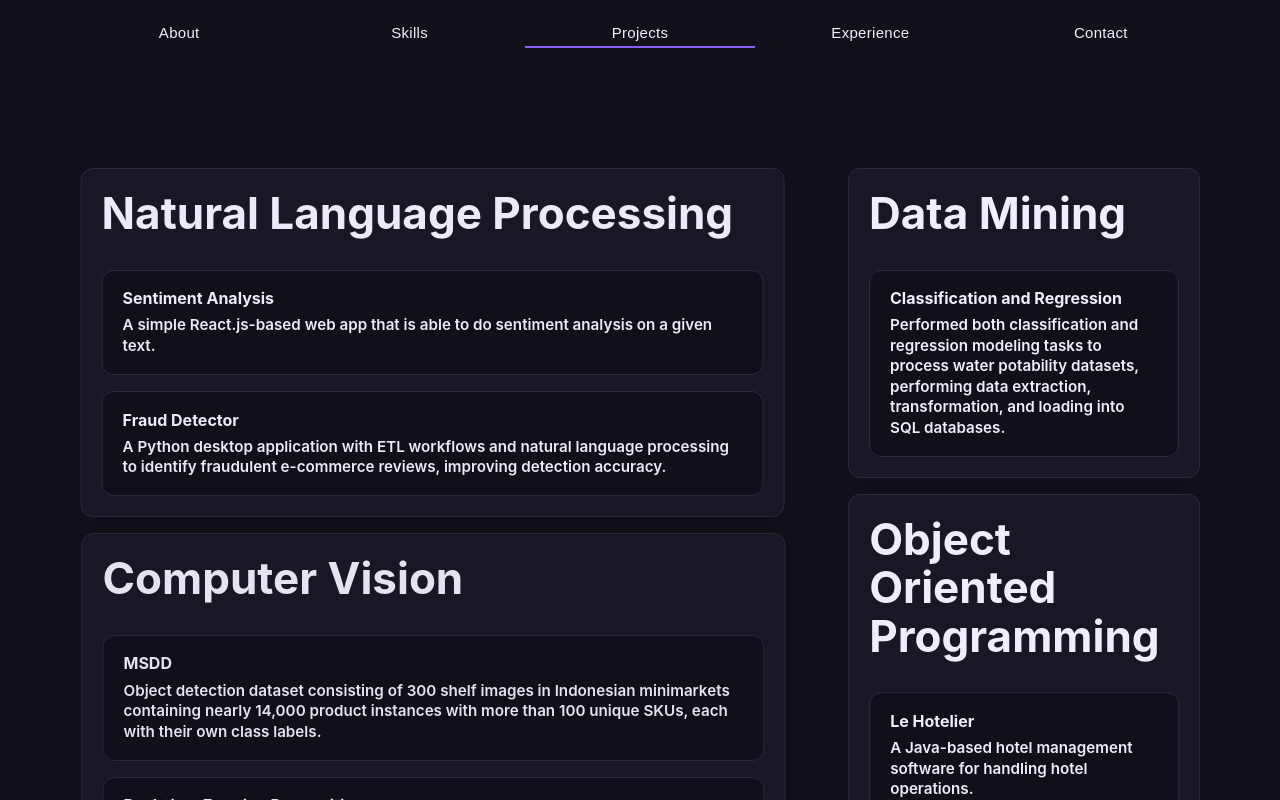
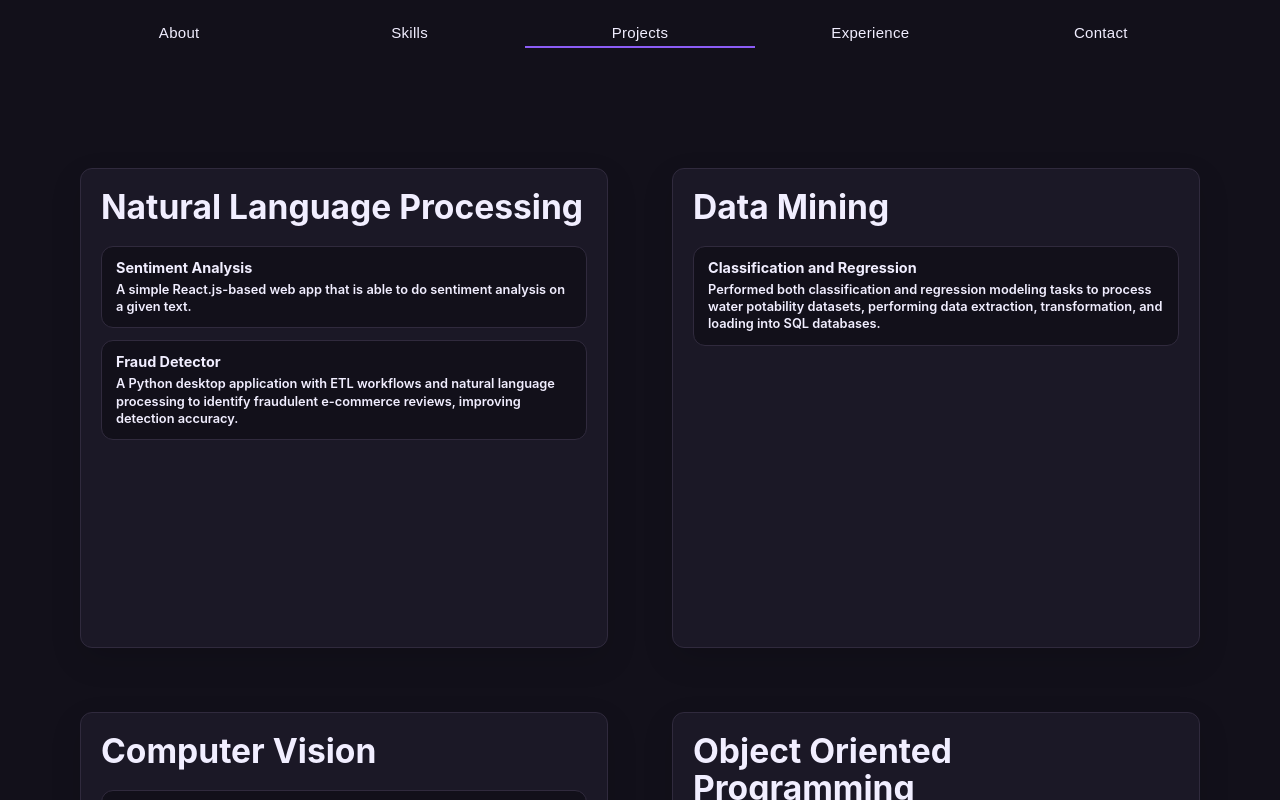
Before and after one commit to Tekn-drive/Portfolio, a React app: page / in a window 1280 px wide. Both pictures are taken after a click on the button "Projects". Shown: the top 800 px of the page. Built offline with nearby package versions, Linux system fonts and the light colour scheme; the HTML template or start-up script is replaced by a standard one.

Commit message:
Revamped Projects Section

```diff
--- a/src/App.css
+++ b/src/App.css
@@ -182,7 +182,9 @@
 
 .projects-content {
   display: grid;
-  grid-template-columns: minmax(0, 1.5fr) minmax(15rem, 0.75fr);
+  grid-template-columns: repeat(2, minmax(0, 1fr));
+  grid-template-rows: repeat(2, minmax(30rem, 1fr));
+  grid-auto-flow: column;
   align-items: start;
   gap: clamp(1.5rem, 5vw, 5rem);
   width: min(100%, 70rem);
@@ -190,8 +192,7 @@
   text-align: left;
 }
 
-.projects-content > .project-categories:first-child { order: 2; }
-.projects-content > .project-categories:last-child { order: 1; }
+.project-categories { display: contents; }
 
 .project-details {
   padding: clamp(1.5rem, 3vw, 2.5rem);
@@ -213,14 +214,14 @@
 .project-details h2 {
   margin: 0;
   color: var(--text);
-  font-size: clamp(1.75rem, 4vw, 2.75rem);
+  font-size: clamp(1.5rem, 3vw, 2.1rem);
   line-height: 1.1;
 }
 
 .project-list {
   display: grid;
-  gap: 1rem;
-  margin-top: 2rem;
+  gap: 0.75rem;
+  margin-top: 1.25rem;
 }
 
 .project-list a {
@@ -229,7 +230,7 @@
 }
 
 .project-item {
-  padding: 1.1rem 1.25rem;
+  padding: 0.75rem 0.875rem;
   border: 1px solid var(--border);
   border-radius: 0.75rem;
   background: var(--background);
@@ -240,30 +241,44 @@
 }
 
 .project-item h3 {
-  margin: 0 0 0.45rem;
+  margin: 0 0 0.3rem;
   color: var(--text);
-  font-size: 1rem;
+  font-size: 0.9rem;
 }
 
 .project-item p {
   color: var(--muted-text);
-  font-size: 0.95rem;
-  line-height: 1.6;
-}
-
-.project-categories {
-  display: grid;
-  gap: 1rem;
+  font-size: 0.8rem;
+  line-height: 1.45;
 }
 
 .project-category-card {
+  width: 100%;
+  height: 30rem;
+  overflow: hidden;
   padding: 1.25rem;
   border: 1px solid var(--border);
   border-radius: 0.75rem;
   background: var(--surface);
   box-shadow: 0 0.75rem 2rem rgba(0, 0, 0, 0.12);
-  animation: reveal-project-card 3s var(--card-delay) cubic-bezier(0.22, 1, 0.36, 1) both;
+  animation-duration: 700ms;
+  animation-delay: var(--card-delay);
+  animation-fill-mode: both;
+  animation-timing-function: cubic-bezier(0.22, 1, 0.36, 1);
 }
+
+.project-card-left {
+  animation-name: reveal-project-card-left;
+}
+
+.project-card-right {
+  animation-name: reveal-project-card-right;
+}
+
+.project-card-nlp { order: 1; }
+.project-card-cv { order: 2; }
+.project-card-data { order: 3; }
+.project-card-oop { order: 4; }
 
 .project-category-card p {
   color: var(--text);
@@ -308,7 +323,13 @@
 
   .projects-content {
     grid-template-columns: 1fr;
+    grid-template-rows: none;
+    grid-auto-flow: row;
     max-width: 30rem;
+  }
+
+  .project-category-card {
+    height: 34rem;
   }
 
   .hard-skills-list {
@@ -329,7 +350,12 @@
   to { opacity: 1; transform: translateX(0); }
 }
 
-@keyframes reveal-project-card {
+@keyframes reveal-project-card-left {
+  from { opacity: 0; transform: translateX(-2rem); }
+  to { opacity: 1; transform: translateX(0); }
+}
+
+@keyframes reveal-project-card-right {
   from { opacity: 0; transform: translateX(2rem); }
   to { opacity: 1; transform: translateX(0); }
 }
--- a/src/components/ProjectsSection.jsx
+++ b/src/components/ProjectsSection.jsx
@@ -4,7 +4,7 @@ export default function ProjectsSection() {
     return (
         <div className="projects-content">
             <section className="project-categories" aria-label="Project categories">
-                <article className="project-category-card project-details" style={{ '--card-delay': '320ms' }}>
+                <article className="project-category-card project-details project-card-right project-card-data" style={{ '--card-delay': '1400ms' }}>
                     <h2>Data Mining</h2>
                     <div className="project-list">
                         <a href="https://github.com/Tekn-drive/ClassificationRegression">
@@ -20,7 +20,7 @@ export default function ProjectsSection() {
                     </div>
                 </article>
 
-                <article className="project-category-card project-details" style={{ '--card-delay': '670ms' }}>
+                <article className="project-category-card project-details project-card-right project-card-oop" style={{ '--card-delay': '2100ms' }}>
                     <h2>Object Oriented Programming</h2>
                     <div className="project-list">
                         <a href="https://github.com/Tekn-drive/Le-Hotelier">
@@ -36,7 +36,7 @@ export default function ProjectsSection() {
             </section>
 
             <section className="project-categories" aria-label="Featured projects">
-                <article className="project-category-card project-details" style={{ '--card-delay': '1020ms' }}>
+                <article className="project-category-card project-details project-card-left project-card-nlp" style={{ '--card-delay': '0ms' }}>
                     <h2 id="nlp-title">Natural Language Processing</h2>
                     <div className="project-list">
                         <a href="https://github.com/Tekn-drive/Sentiment-Analysis">
@@ -61,7 +61,7 @@ export default function ProjectsSection() {
                     </div>
                 </article>
 
-                <article className="project-category-card project-details" style={{ '--card-delay': '1370ms' }}>
+                <article className="project-category-card project-details project-card-left project-card-cv" style={{ '--card-delay': '700ms' }}>
                     <h2>Computer Vision</h2>
                     <div className="project-list">
                         <a href="https://github.com/Tekn-drive/MSDD">
```
